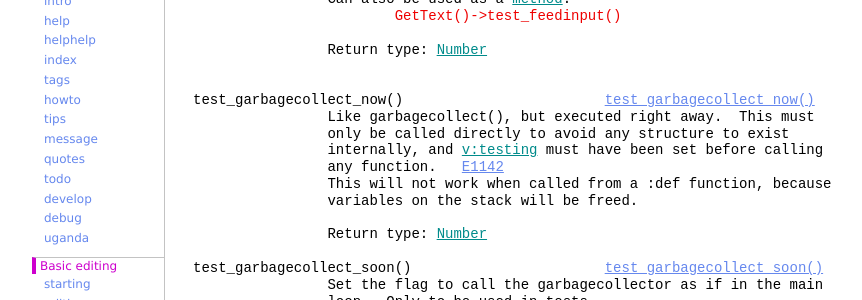
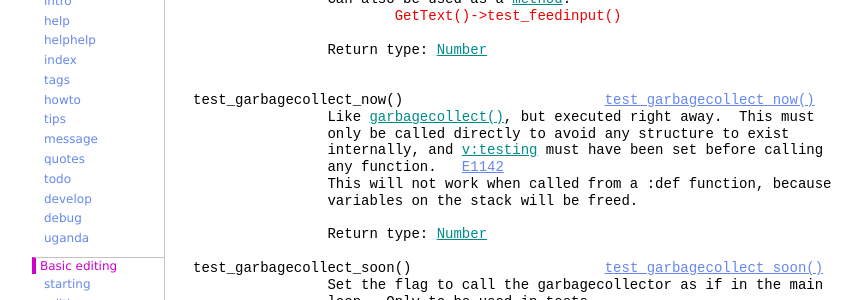
Before and after one commit to vim-jp/vimdoc-en, a Jekyll site: the page built from testing.html, in a window 1280 px wide and 900 px high, scrolled down 1119 px. Shown: the part 151-451 px from the top of the window, without its empty margins (208-1070 px from the left). Built offline with Jekyll 4.4.1, drawn with Linux system fonts in a browser that asks for light colours; nearby versions of some CDN libraries; comment, search, counter and statistics services are not loaded; some of the changed text lies outside the part shown.

Commit message:
Generated by GitHub workflow 14083688780
https://github.com/vim-jp/vimdoc-en/actions/runs/14083688780

Used commits:
https://github.com/vim/vim/commit/9d5487f6fdc47760e6bc6ca7beb2d007f2e10066
https://github.com/chrisbra/vim_faq/commit/fbc4330c2195fae7ae17bb36aab52cca6ddb6391

```diff
--- a/testing.html
+++ b/testing.html
@@ -3,7 +3,7 @@ layout: vimdoc
 helpname: 'testing'
 ---
 <div id='vimCodeElement'>
-<a class="Constant" href="testing.html" name="testing.txt">testing.txt</a>&nbsp;&nbsp; For&nbsp;<span class="Identifier">Vim version 9.1.</span>&nbsp;&nbsp;Last change: 2025 Mar 23<br>
+<a class="Constant" href="testing.html" name="testing.txt">testing.txt</a>&nbsp;&nbsp; For&nbsp;<span class="Identifier">Vim version 9.1.</span>&nbsp;&nbsp;Last change: 2025 Mar 25<br>
 <br>
 <br>
 &nbsp;&nbsp;&nbsp;&nbsp;&nbsp;&nbsp;&nbsp;&nbsp;&nbsp;&nbsp;&nbsp;&nbsp;&nbsp;&nbsp;&nbsp;&nbsp;&nbsp;&nbsp;<span class="Identifier">VIM REFERENCE MANUAL&nbsp;&nbsp;&nbsp;&nbsp;by Bram Moolenaar</span><br>
@@ -73,7 +73,7 @@ test_feedinput(<span class="Special">{string}</span>)&nbsp;&nbsp;&nbsp;&nbsp;&nb
 <br>
 <br>
 test_garbagecollect_now()&nbsp;&nbsp;&nbsp;&nbsp;&nbsp;&nbsp;&nbsp;&nbsp;&nbsp;&nbsp;&nbsp;&nbsp;&nbsp;&nbsp;&nbsp;&nbsp;&nbsp;&nbsp;&nbsp;&nbsp;&nbsp;&nbsp;&nbsp;&nbsp;<a class="Constant" href="testing.html#test_garbagecollect_now()" name="test_garbagecollect_now()">test_garbagecollect_now()</a><br>
-&nbsp;&nbsp;&nbsp;&nbsp;&nbsp;&nbsp;&nbsp;&nbsp;&nbsp;&nbsp;&nbsp;&nbsp;&nbsp;&nbsp;&nbsp;&nbsp;Like garbagecollect(), but executed right away.&nbsp;&nbsp;This must<br>
+&nbsp;&nbsp;&nbsp;&nbsp;&nbsp;&nbsp;&nbsp;&nbsp;&nbsp;&nbsp;&nbsp;&nbsp;&nbsp;&nbsp;&nbsp;&nbsp;Like&nbsp;<a class="Identifier" href="builtin.html#garbagecollect()">garbagecollect()</a>, but executed right away.&nbsp;&nbsp;This must<br>
 &nbsp;&nbsp;&nbsp;&nbsp;&nbsp;&nbsp;&nbsp;&nbsp;&nbsp;&nbsp;&nbsp;&nbsp;&nbsp;&nbsp;&nbsp;&nbsp;only be called directly to avoid any structure to exist<br>
 &nbsp;&nbsp;&nbsp;&nbsp;&nbsp;&nbsp;&nbsp;&nbsp;&nbsp;&nbsp;&nbsp;&nbsp;&nbsp;&nbsp;&nbsp;&nbsp;internally, and&nbsp;<a class="Identifier" href="eval.html#v:testing">v:testing</a>&nbsp;must have been set before calling<br>
 &nbsp;&nbsp;&nbsp;&nbsp;&nbsp;&nbsp;&nbsp;&nbsp;&nbsp;&nbsp;&nbsp;&nbsp;&nbsp;&nbsp;&nbsp;&nbsp;any function.&nbsp;&nbsp;&nbsp;<a class="Constant" href="testing.html#E1142" name="E1142">E1142</a><br>
```
